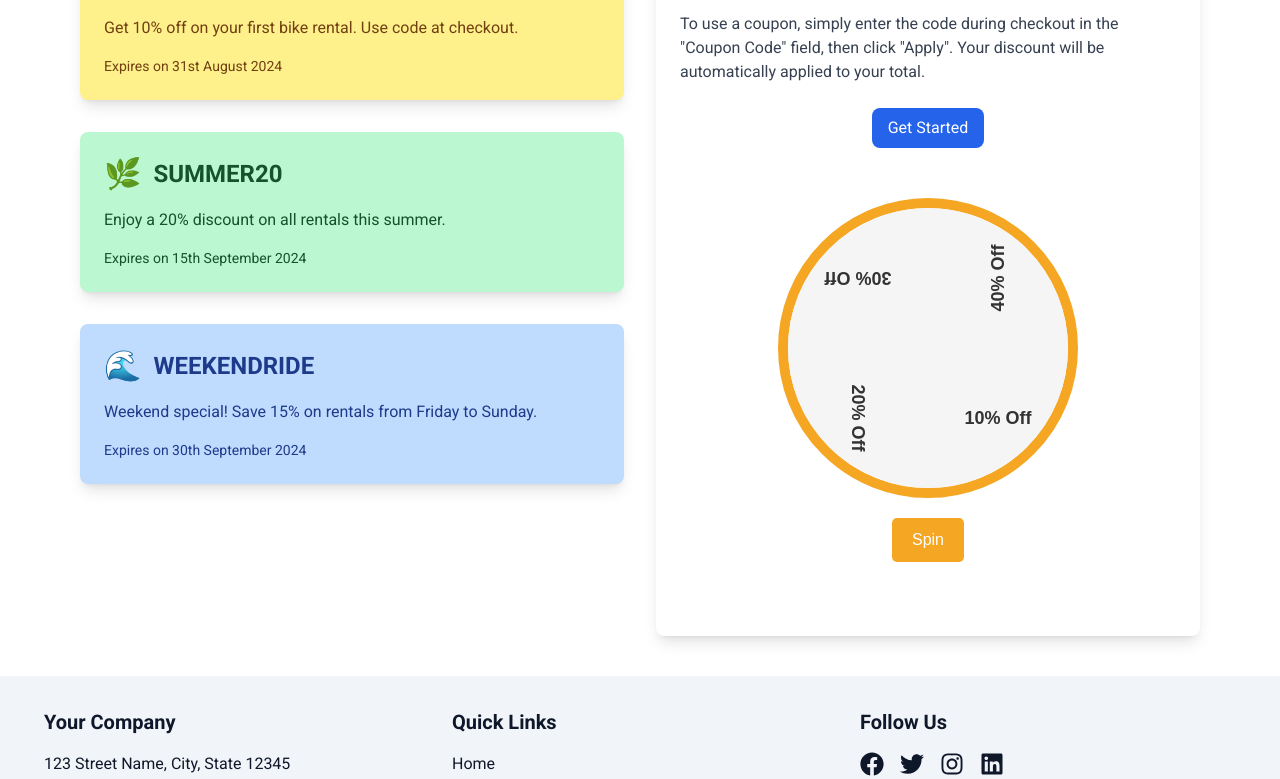
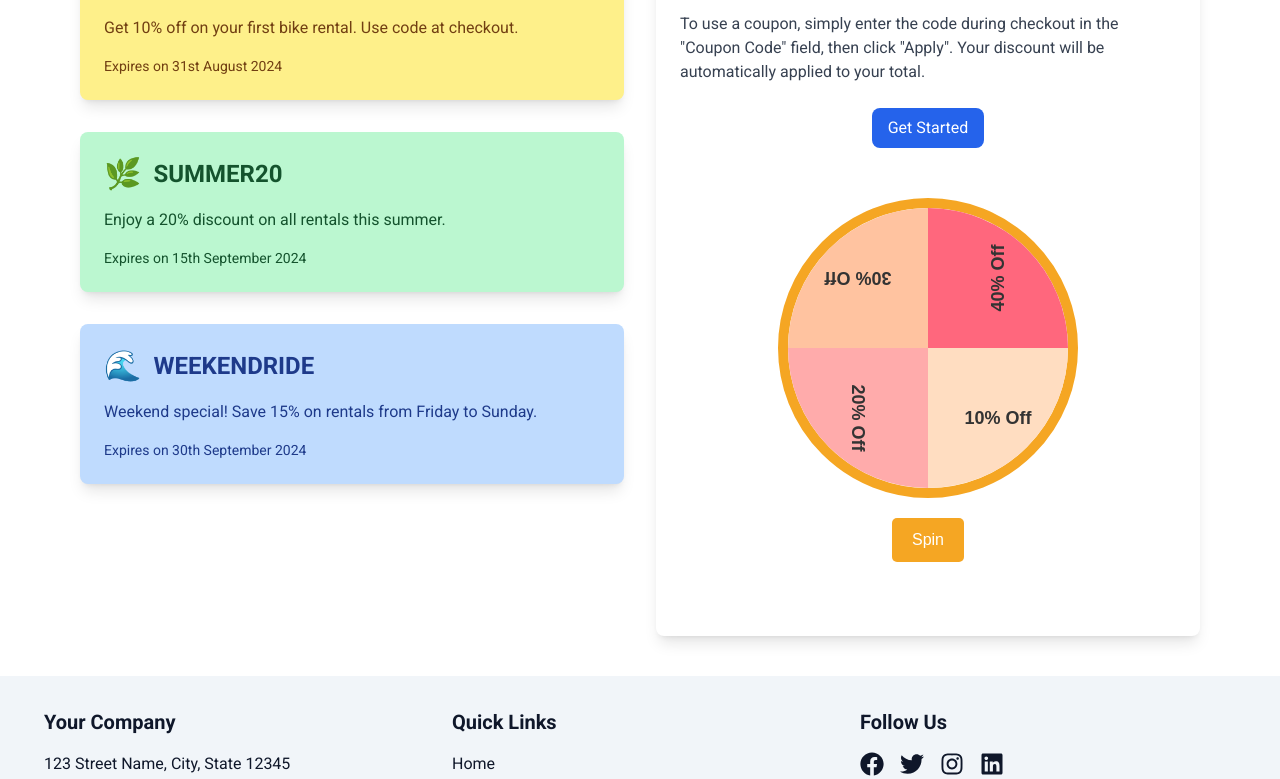
Before and after one commit to reshad21/nineam-frontend, a React (Vite) app: page / in a window 1280 px wide. Shown: the part 1820-2599 px from the top of the page. Built offline with nearby package versions, Linux system fonts and the light colour scheme.

Commit message:
spin component primary work done

```diff
--- a/src/components/Ui/SpeenWheel/spinWheel.css
+++ b/src/components/Ui/SpeenWheel/spinWheel.css
@@ -43,9 +43,6 @@
     line-height: 200px;
     /* Adjust based on the height of the wheel */
     transform-origin: 100% 100%;
-    background: #f5f5f5;
-    border: 1px solid #cccccc;
-    border-radius: 50%;
     display: flex;
     align-items: center;
     justify-content: center;
--- a/src/components/Ui/SpeenWheel/spinWheel.tsx
+++ b/src/components/Ui/SpeenWheel/spinWheel.tsx
@@ -2,10 +2,10 @@ import React, { useRef, useState } from "react";
 import "./SpinWheel.css";
 
 const options = [
-  { text: "10% Off", value: "10" },
-  { text: "20% Off", value: "20" },
-  { text: "30% Off", value: "30" },
-  { text: "40% Off", value: "40" },
+  { text: "10% Off", value: "10", color: "#FFDDC1" }, // Light pink
+  { text: "20% Off", value: "20", color: "#FFABAB" }, // Light red
+  { text: "30% Off", value: "30", color: "#FFC3A0" }, // Light peach
+  { text: "40% Off", value: "40", color: "#FF677D" }, // Pink
 ];
 
 const SpinWheel: React.FC = () => {
@@ -50,6 +50,7 @@ const SpinWheel: React.FC = () => {
               className="option"
               style={{
                 transform: `rotate(${(360 / options.length) * index}deg)`,
+                backgroundColor: option.color,
               }}
             >
               <div className="option-content">{option.text}</div>
```
